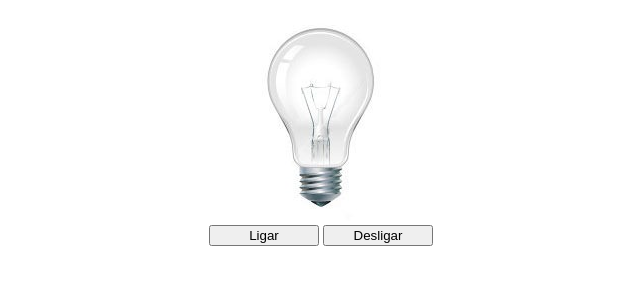
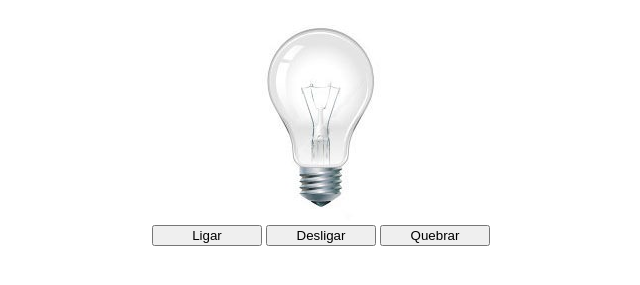
Before and after one commit to claycirqueira/Lamp, a plain HTML site: page index.html in a window 1280 px wide. Shown: the part 87-372 px from the top of the page, without its empty margins (319-959 px from the left). Drawn offline with Linux system fonts and the light colour scheme.

Commit message:
btn quebrar adicionado

```diff
--- a/index.html
+++ b/index.html
@@ -17,6 +17,8 @@
         <div>
             <button id='turnOn'>Ligar</button>
             <button id='turnOff'>Desligar</button>
+            <button id='turnBroken'>Quebrar</button>
+
         </div>
     </main>
     <script src="./lamp.js"></script>
```
